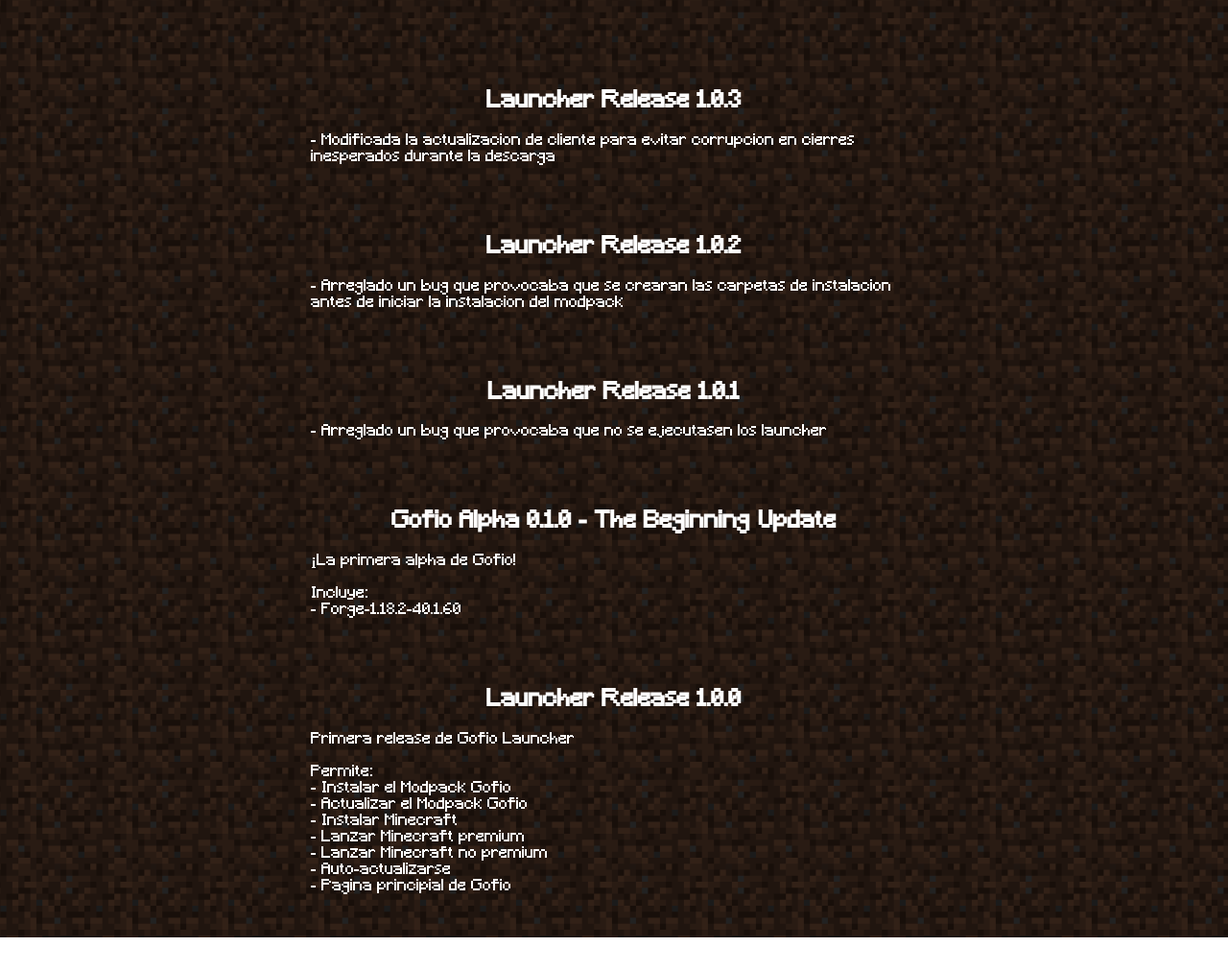
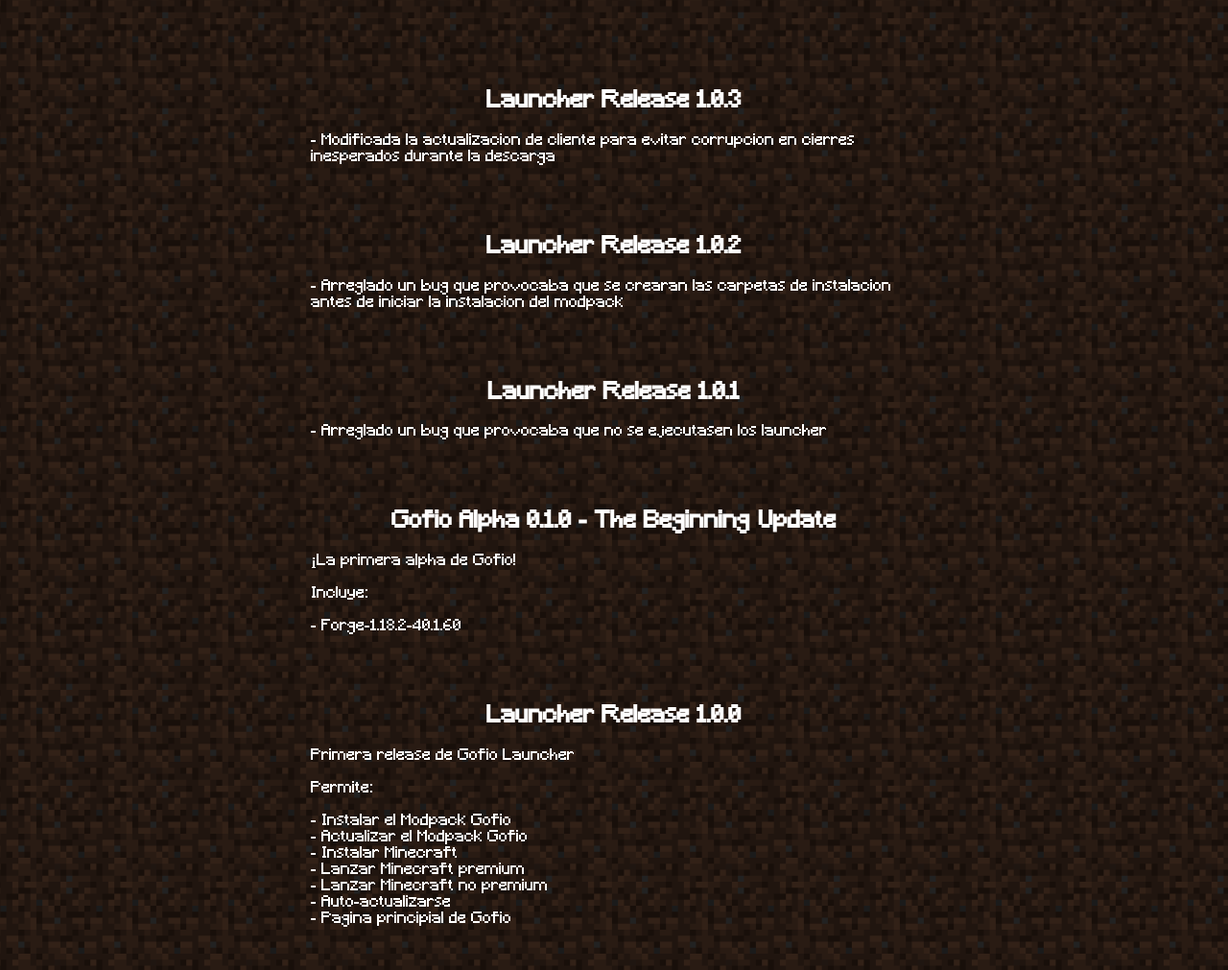
Before and after one commit to EdwinPlasencia/Gofio-Modpack, a plain HTML site: page index.html in a window 1280 px wide. Shown: the part 181-1192 px from the top of the page at 96% size. Before the commit the page ends 1158 px from the top, so only its background shows below. Drawn offline with Linux system fonts and the light colour scheme.

Commit message:
Update index.html

```diff
--- a/index.html
+++ b/index.html
@@ -24,13 +24,13 @@
 
       <h2>Gofio Alpha 0.1.0 - The Beginning Update</h2>
       <p>¡La primera alpha de Gofio!<br><br>
-        Incluye:<br>
+        Incluye:<br><br>
         - Forge-1.18.2-40.1.60
       </p><br><br>
 
       <h2>Launcher Release 1.0.0</h2>
       <p>Primera release de Gofio Launcher<br><br>
-        Permite:<br>
+        Permite:<br><br>
         - Instalar el Modpack Gofio<br>
         - Actualizar el Modpack Gofio<br>
         - Instalar Minecraft<br>
```
